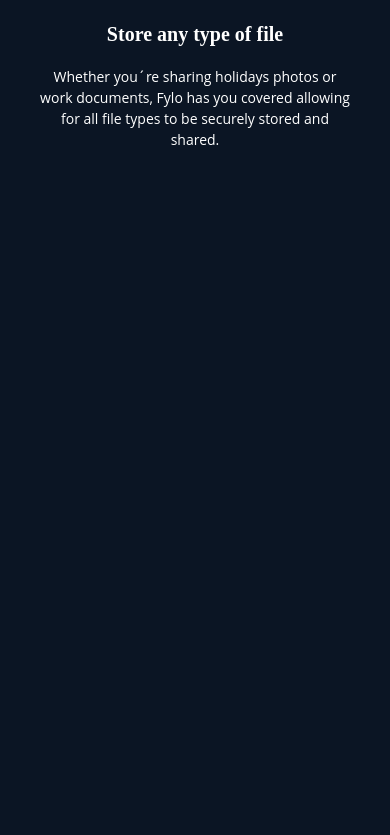
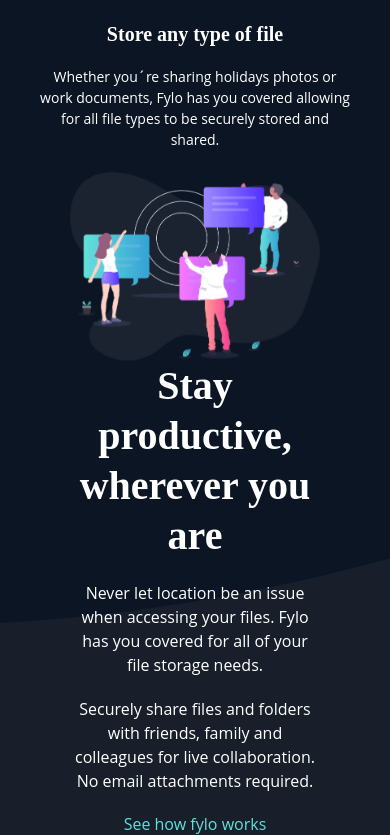
Before and after one commit to Fabio-Matiusso/dark-page, a React (Create React App) app: page / in a window 390 px wide. Shown: the part 1880-2715 px from the top of the page. Before the commit the page ends 2052 px from the top, so only its background shows below. Built offline with nearby package versions, Linux system fonts and the light colour scheme.

Commit message:
Criando componente productive e deixando responsivo

```diff
--- a/src/App.js
+++ b/src/App.js
@@ -3,6 +3,7 @@
 import Header from "./components/header/Header";
 import Apresentation from "./components/apresentation/Apresentation";
 import Benefits from "./components/benefits/Benefits";
+import Productive from "./components/productive/Productive";
 
 function App() {
   return (
@@ -10,6 +11,7 @@
       <Header />
       <Apresentation />
       <Benefits />
+      <Productive />
     </>
   );
 }
--- /dev/null
+++ b/src/components/productive/Productive.js
@@ -0,0 +1,103 @@
+import React from "react"
+import styled from 'styled-components'
+import { infos } from "./info"
+import Fade from 'react-reveal/Fade'
+
+export const Container = styled.section`
+    display: flex;
+    justify-content: space-between;
+    max-width: 80%;
+    margin: 0 auto;
+
+    @media (max-width: 800px){
+        flex-direction: column;
+    }
+`
+
+export const Illustration = styled.img`
+    max-width: 100%;
+
+    @media (max-width: 800px){
+        max-width: 80%;
+        margin-left: auto;
+        margin-right: auto;
+    }
+
+`
+
+export const ContainerInfo = styled.div`
+    display: flex;
+    flex-direction: column;
+    justify-content: center;
+    gap: 20px;
+    height: 100%;
+    width: 80%;
+    margin: 0 auto;
+
+    @media (max-width: 800px){
+        text-align: center;
+    }
+`
+
+export const Title = styled.h1`
+    font-family: 'Raleway';
+    font-style: normal;
+    font-weight: 700;
+    font-size: 2.5rem;
+    line-height: 50px;
+    color: #FFFFFF;
+`
+
+export const Description = styled.p`
+    font-family: 'Open Sans';
+    font-style: normal;
+    font-weight: 400;
+    font-size: 1rem;
+    line-height: 24px;
+    color: #FFFFFF;
+`
+
+export const CallToAction = styled.p`
+    font-family: 'Open Sans';
+    font-style: normal;
+    font-weight: 400;
+    font-size: 1rem;
+    line-height: 22px;
+    color: #62E0D9;
+`
+
+export const ContainerIllustration = styled.div`
+    @media (max-width: 800px) {
+        display: flex;
+        justify-content: center;
+    }
+`
+
+export default function Productive(){
+    return(
+        <Container>
+            {
+                infos.map((info) => {
+                    return(
+                        <>
+                            <Fade left>
+                                <ContainerIllustration>
+                                    <Illustration src = {info.image} />
+                                </ContainerIllustration>
+                            </Fade>
+
+                            <Fade right>
+                                <ContainerInfo>
+                                    <Title>{info.title}</Title>
+                                    <Description>{info.firstParagraph}</Description>
+                                    <Description>{info.secondeParagraph}</Description>
+                                    <CallToAction>{info.callToAction}</CallToAction>
+                                </ContainerInfo>
+                            </Fade>
+                        </>
+                    )
+                })
+            }
+        </Container>
+    )
+}
--- /dev/null
+++ b/src/components/productive/info.js
@@ -0,0 +1,13 @@
+import StayProductive from '../../images/illustration-stay-productive.png'
+
+
+
+export const infos = [
+    {
+        image: StayProductive,
+        title: 'Stay productive, wherever you are',
+        firstParagraph: 'Never let location be an issue when accessing your files. Fylo has you covered for all of your file storage needs.',
+        secondeParagraph: 'Securely share files and folders with friends, family and colleagues for live collaboration. No email attachments required.',
+        callToAction: 'See how fylo works',
+    }
+]
--- a/src/generalstyle.css
+++ b/src/generalstyle.css
@@ -7,4 +7,7 @@
 body{
     background-color: #0B1524;
     color: #FFF;
+    background-image: url('./images/bg-curvy-desktop.svg');
+    background-repeat: no-repeat;
+    background-size: cover;
 }
```
Also changed, not shown: src/components/depositions/Depositions.js (added, +7 -0 lines), src/components/depositions/infos.js (added).
